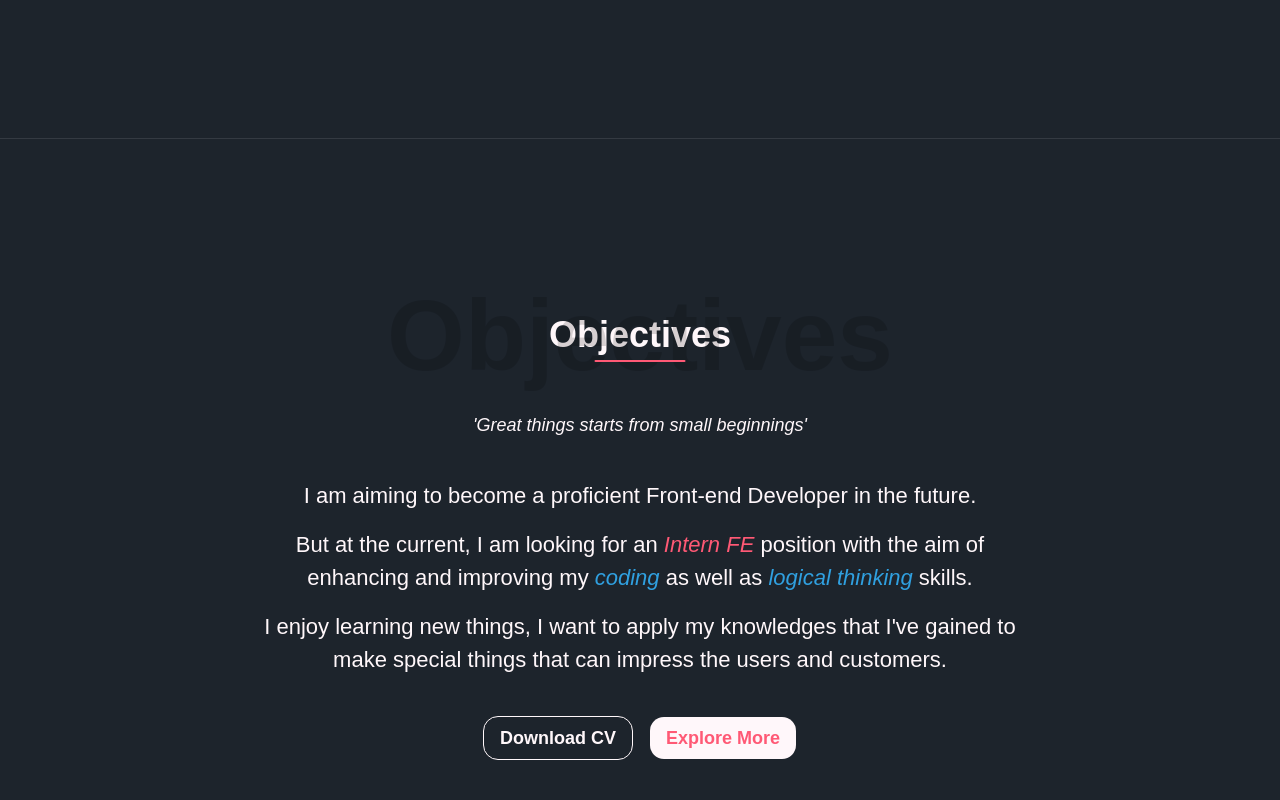
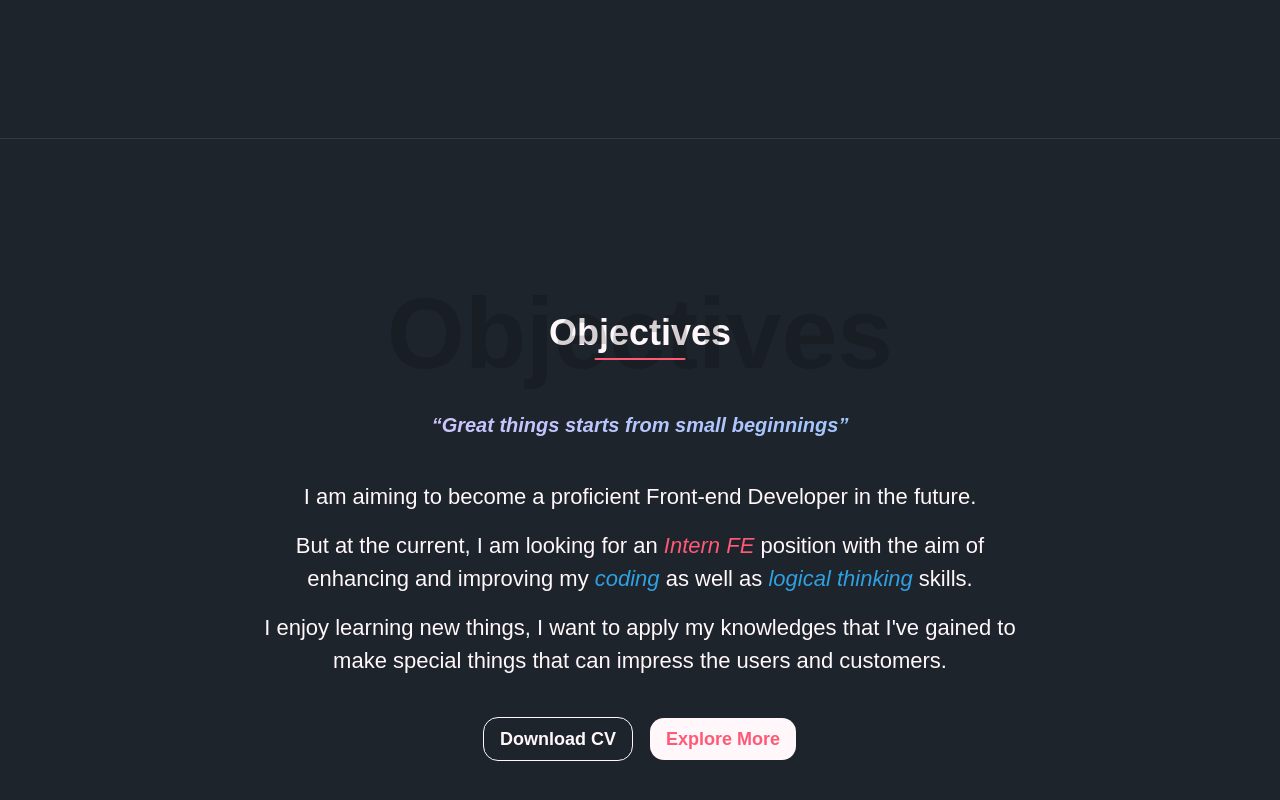
Before and after one commit to ngocthang2021/ngocthang-portfolio, a React (Create React App) app: page /about in a window 1280 px wide. Shown: the part 662-1462 px from the top of the page. Built offline with nearby package versions, Linux system fonts and the light colour scheme; a web font is replaced by a local one.

Commit message:
update About Page

```diff
--- a/src/pages/About/About.jsx
+++ b/src/pages/About/About.jsx
@@ -32,7 +32,9 @@ function About() {
 					<h2 className='section__heading--bg'>Objectives</h2>
 				</div>
 				<div className='section__container'>
-					<p className='highlight--small mb-4'>'Great things starts from small beginnings'</p>
+					<p className='highlight--small object__quote mb-4'>
+						<span>&ldquo;</span>Great things starts from small beginnings<span>&rdquo;</span>
+					</p>
 
 					<p>I am aiming to become a proficient Front-end Developer in the future.</p>
 
--- a/src/pages/About/About.scss
+++ b/src/pages/About/About.scss
@@ -1,7 +1,4 @@
 @use '../../scss/' as *;
-
-.about {
-}
 
 .object {
 	&__buttons {
@@ -9,4 +6,22 @@
 		flex-wrap: wrap;
 		gap: 1.6rem;
 	}
+
+	&__quote {
+		font-weight: 700;
+		text-align: center;
+
+		background-size: 200% 200%;
+
+		background: linear-gradient(to right, $gradient-2);
+		background-clip: text;
+
+		background: -webkit-gradient(to right, $gradient-2);
+		-webkit-background-clip: text;
+
+		background: -moz-linear-gradient(to right, $gradient-2);
+		-moz-background-clip: text;
+
+		-webkit-text-fill-color: transparent;
+	}
 }
--- a/src/pages/Home/Home.scss
+++ b/src/pages/Home/Home.scss
@@ -11,7 +11,7 @@
 		margin: 0 auto;
 		padding: 0.4rem;
 
-		background-image: linear-gradient(60deg, $linear-gradient);
+		background-image: linear-gradient(60deg, $gradient);
 		background-size: 400% 400%;
 		animation: movingGradient 5s ease-in-out infinite;
 
--- a/src/scss/_global.scss
+++ b/src/scss/_global.scss
@@ -118,7 +118,7 @@ body {
 	}
 	&--small {
 		@include highlight($light-color);
-		font-size: 1.8rem;
+		font-size: 2rem;
 	}
 }
 
--- a/src/scss/_variables.scss
+++ b/src/scss/_variables.scss
@@ -19,7 +19,8 @@ $white-color: #fff;
 
 $dark-linear: (#4b6cb7 100%, #182848 100%);
 
-$linear-gradient: (#ff9482, #fbc2eb, #e0c4fd, #8a64eb, #a18cd1, #7d77ff, #8fc6fd, #64e8de, #41f0d1);
+$gradient: (#ff9482, #fbc2eb, #e0c4fd, #8a64eb, #a18cd1, #7d77ff, #8fc6fd, #64e8de, #41f0d1);
+$gradient-2: (#e0c4fd, #8fc6fd);
 
 // Sizes & Spacings
 $header-height: 60px;
```
